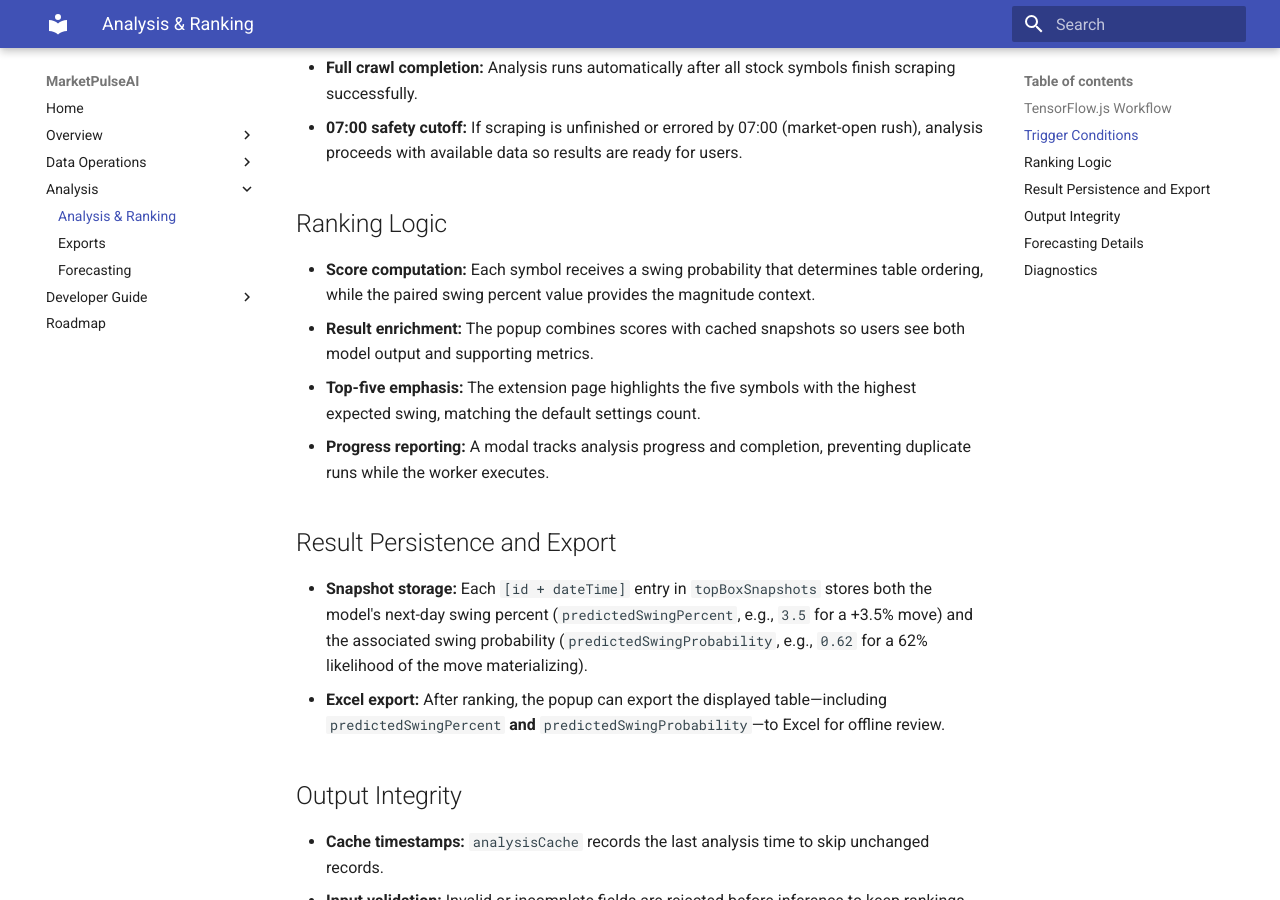
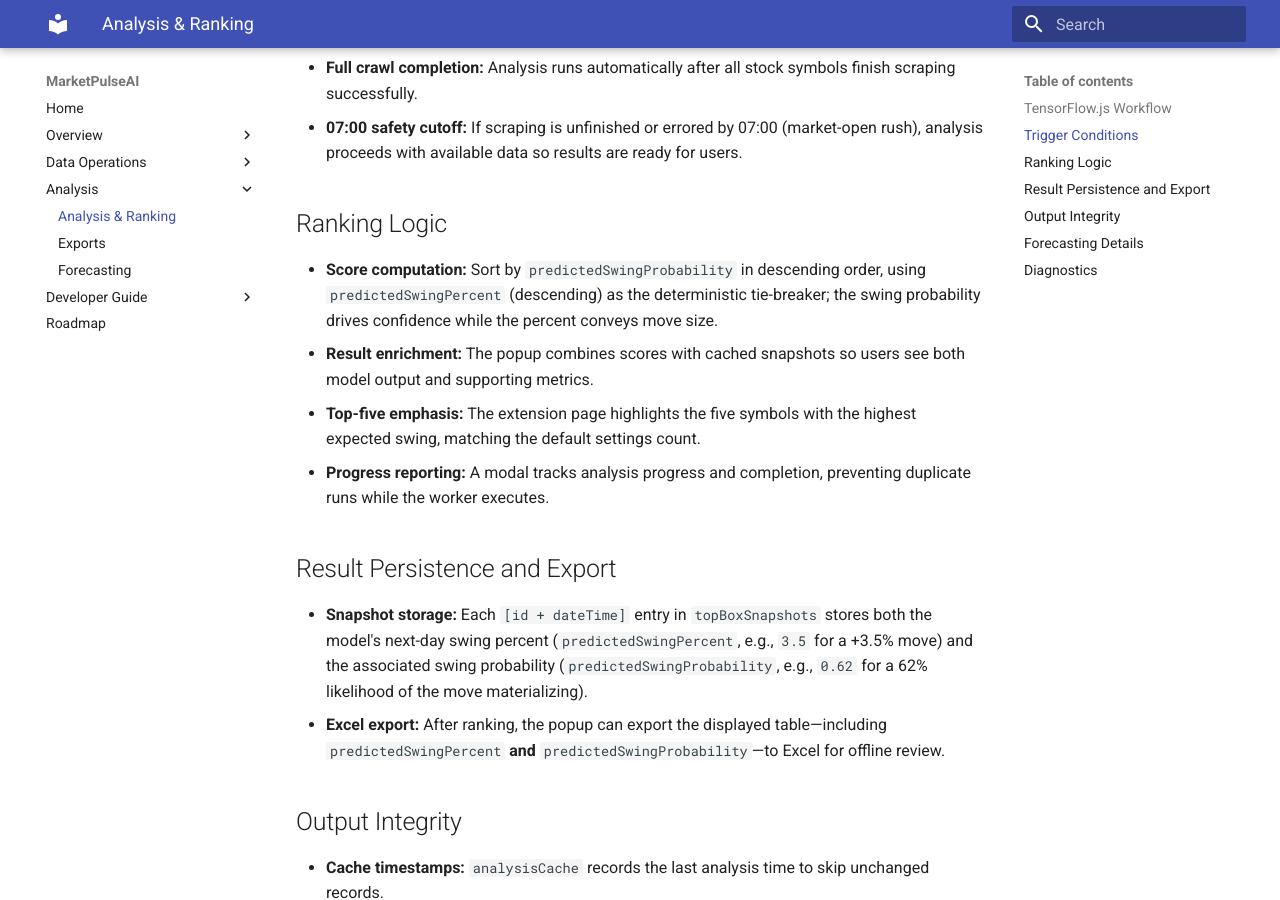
Before and after one commit to shari-ar/MarketPulseAI, an MkDocs documentation site: the page built from docs/analysis.md, in a window 1280 px wide and 900 px high, scrolled down 671 px. Built offline with MkDocs 1.6.1 and Material for MkDocs 9.7.7, drawn with Linux system fonts in a browser that asks for light colours.

Commit message:
Clarify swing ranking sort order

```diff
--- a/docs/analysis.md
+++ b/docs/analysis.md
@@ -17,7 +17,7 @@ This document describes how MarketPulse AI executes model-driven analysis in the
 
 ## Ranking Logic
 
-- **Score computation:** Each symbol receives a swing probability that determines table ordering, while the paired swing percent value provides the magnitude context.
+- **Score computation:** Sort by `predictedSwingProbability` in descending order, using `predictedSwingPercent` (descending) as the deterministic tie-breaker; the swing probability drives confidence while the percent conveys move size.
 - **Result enrichment:** The popup combines scores with cached snapshots so users see both model output and supporting metrics.
 - **Top-five emphasis:** The extension page highlights the five symbols with the highest expected swing, matching the default settings count.
 - **Progress reporting:** A modal tracks analysis progress and completion, preventing duplicate runs while the worker executes.
```
Also changed, not shown: docs/user-workflow.md (+1 -1 lines).
